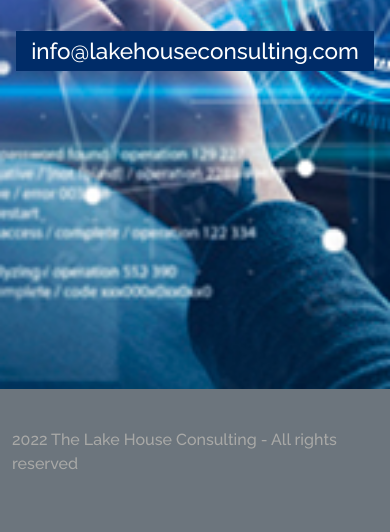
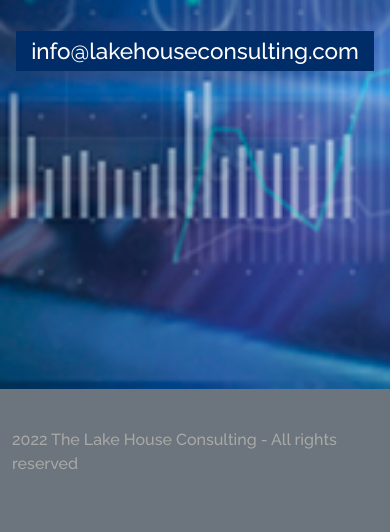
Before and after one commit to ezequiel1409/proyectoEmpresa, a plain HTML site: page index.html in a window 390 px wide. Shown: the part 582-1114 px from the top of the page. Drawn offline with nearby package versions, Linux system fonts and the light colour scheme.

Commit message:
Update style.css

```diff
--- a/style.css
+++ b/style.css
@@ -80,8 +80,9 @@ footer address{
         width: 100%;
     }
     section{
-        width: 100%;
-        height: 115vh;
+           width: 100%;
+    height: 115vh;
+    background-position: 0;
     }
     .contentBoxTitulo a img {
         width: 60%;
```
